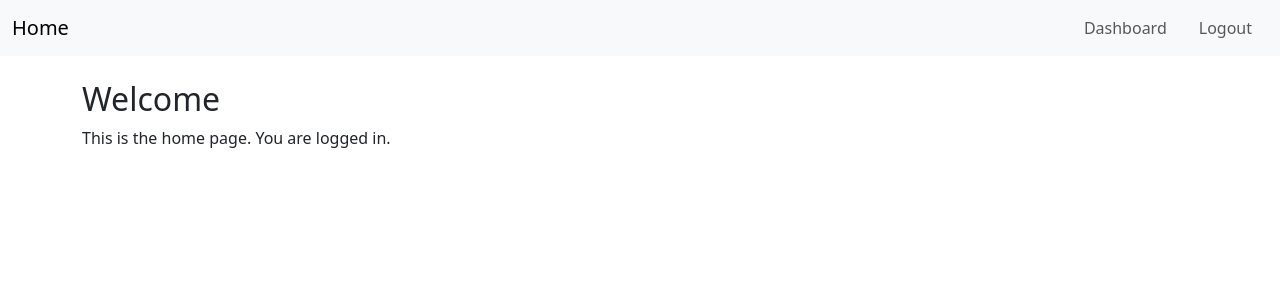
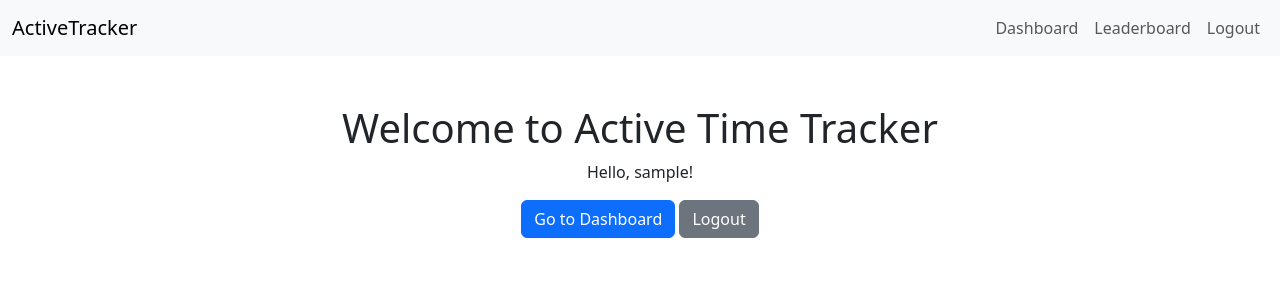
Before and after one commit to sgallaher/password, a Flask app: page / in a window 1280 px wide. Shown: the top 300 px of the page. Run offline with Flask 3, Linux system fonts and the light colour scheme; the visitor is signed in with stand-in values (Sample User, id 1).

Commit message:
will it works?

```diff
--- a/app/__init__.py
+++ b/app/__init__.py
@@ -27,7 +27,6 @@ def create_app():
 
     app.permanent_session_lifetime = timedelta(minutes=120)
 
-    # Google OAuth
     google_bp = make_google_blueprint(
         client_id=os.environ.get("GOOGLE_OAUTH_CLIENT_ID"),
         client_secret=os.environ.get("GOOGLE_OAUTH_CLIENT_SECRET"),
@@ -36,7 +35,7 @@ def create_app():
             "https://www.googleapis.com/auth/userinfo.email",
             "openid"
         ],
-        redirect_to="auth.google_authorized"
+        redirect_to="auth.google_authorized"  # callback route
     )
     app.register_blueprint(google_bp, url_prefix="/login")
 
--- a/app/routes.py
+++ b/app/routes.py
@@ -5,13 +5,15 @@ from . import db
 from .models import User, LoginSession
 from datetime import datetime
 
-bp = Blueprint("auth", __name__)  # match your template url_for calls
+bp = Blueprint("auth", __name__)
 
+# ----- INDEX -----
 @bp.route("/")
 def index():
-    return render_template("index.html")
+    user_id = session.get("user_id")
+    return render_template("index.html", logged_in=bool(user_id))
 
-
+# ----- DASHBOARD -----
 @bp.route("/dashboard")
 def dashboard():
     user_id = session.get("user_id")
@@ -21,31 +23,26 @@ def dashboard():
         flash("Please log in first.", "warning")
         return redirect(url_for("auth.index"))
 
-    # Check for 120-minute timeout
+    # 120-minute timeout
     login_time = datetime.fromisoformat(login_time_str)
     if (datetime.utcnow() - login_time).total_seconds() > 120 * 60:
         flash("Session expired after 2 hours. Please log in again.", "warning")
         return redirect(url_for("auth.logout"))
 
-    # Total active time across all sessions
+    # Total active time
     total_active_seconds = db.session.query(
         func.coalesce(func.sum(LoginSession.active_time_seconds), 0)
     ).filter_by(user_id=user_id).scalar()
 
-    total_minutes = total_active_seconds // 60
-    total_seconds = total_active_seconds % 60
-
     return render_template(
         "dashboard.html",
-        total_active_minutes=total_minutes,
-        total_active_seconds=total_seconds
+        total_active_minutes=total_active_seconds // 60,
+        total_active_seconds=total_active_seconds % 60
     )
 
-
-# --- Google OAuth callback ---
+# ----- GOOGLE AUTH CALLBACK -----
 @bp.route("/login/google/authorized")
 def google_authorized():
-    # If not authorized, redirect to Flask-Dance login
     if not google.authorized:
         flash("Google login required.", "warning")
         return redirect(url_for("google.login"))
@@ -59,7 +56,6 @@ def google_authorized():
     email = info.get("email")
     name = info.get("name")
 
-    # Create user if new
     user = User.query.filter_by(email=email).first()
     if not user:
         user = User(email=email, name=name)
@@ -67,7 +63,7 @@ def google_authorized():
         db.session.commit()
         flash("Account created via Google!", "success")
 
-    # Start session
+    # Set session
     session["user_id"] = user.id
     session.permanent = True
     new_session = LoginSession(user_id=user.id)
@@ -82,7 +78,7 @@ def google_authorized():
 
     return redirect(url_for("auth.dashboard"))
 
-
+# ----- LOGOUT -----
 @bp.route("/logout")
 def logout():
     login_session_id = session.get("login_session_id")
@@ -99,7 +95,7 @@ def logout():
     flash("You have been logged out.", "info")
     return redirect(url_for("auth.index"))
 
-
+# ----- UPDATE ACTIVE TIME -----
 @bp.route("/update_active_time", methods=["POST"])
 def update_active_time():
     if "login_session_id" not in session:
@@ -126,7 +122,7 @@ def update_active_time():
 
     return jsonify({"status": "ok", "total_active_seconds": login_session.active_time_seconds})
 
-
+# ----- LEADERBOARD -----
 @bp.route("/leaderboard")
 def leaderboard():
     user_id = session.get("user_id")
@@ -134,7 +130,6 @@ def leaderboard():
         flash("Please log in first.", "warning")
         return redirect(url_for("auth.index"))
 
-    # Pagination parameters
     try:
         page = int(request.args.get("page", 1))
         per_page = int(request.args.get("per_page", 10))
--- a/app/templates/base.html
+++ b/app/templates/base.html
@@ -1,28 +1,29 @@
-<!doctype html>
+<!DOCTYPE html>
 <html lang="en">
 <head>
     <meta charset="UTF-8">
-  <title>{% block title %}Flask Auth{% endblock %}</title>
-  <link href="https://cdn.jsdelivr.net/npm/bootstrap@5.3.2/dist/css/bootstrap.min.css" rel="stylesheet">
+    <title>{% block title %}Active Time Tracker{% endblock %}</title>
+    <link rel="stylesheet" href="https://cdn.jsdelivr.net/npm/bootstrap@5.3.0/dist/css/bootstrap.min.css">
 </head>
 <body>
-
 <nav class="navbar navbar-expand-lg navbar-light bg-light">
   <div class="container-fluid">
-    <a class="navbar-brand" href="{{ url_for('auth.index') }}">Home</a>
+    <a class="navbar-brand" href="{{ url_for('auth.index') }}">ActiveTracker</a>
     <div class="collapse navbar-collapse">
-      <ul class="navbar-nav ms-auto mb-2 mb-lg-0">
+      <ul class="navbar-nav ms-auto">
         {% if session.get('user_id') %}
-          <li class="nav-item mx-2">
+            <li class="nav-item">
                 <a class="nav-link" href="{{ url_for('auth.dashboard') }}">Dashboard</a>
             </li>
-          <li class="nav-item mx-2">
+            <li class="nav-item">
+                <a class="nav-link" href="{{ url_for('auth.leaderboard') }}">Leaderboard</a>
+            </li>
+            <li class="nav-item">
                 <a class="nav-link" href="{{ url_for('auth.logout') }}">Logout</a>
             </li>
         {% else %}
-<li class="nav-item mx-2">
+            <li class="nav-item">
                 <a class="nav-link" href="{{ url_for('google.login') }}">Login with Google</a>
-
             </li>
         {% endif %}
       </ul>
@@ -34,12 +35,17 @@
     {% with messages = get_flashed_messages(with_categories=true) %}
         {% if messages %}
             {% for category, message in messages %}
-        <div class="alert alert-{{ category }}">{{ message }}</div>
+                <div class="alert alert-{{ category }} alert-dismissible fade show" role="alert">
+                    {{ message }}
+                    <button type="button" class="btn-close" data-bs-dismiss="alert" aria-label="Close"></button>
+                </div>
             {% endfor %}
         {% endif %}
     {% endwith %}
 
     {% block content %}{% endblock %}
 </div>
+
+<script src="https://cdn.jsdelivr.net/npm/bootstrap@5.3.0/dist/js/bootstrap.bundle.min.js"></script>
 </body>
 </html>
--- a/app/templates/index.html
+++ b/app/templates/index.html
@@ -1,5 +1,16 @@
 {% extends "base.html" %}
+
+{% block title %}Home{% endblock %}
+
 {% block content %}
-<h2>Welcome</h2>
-<p>This is the home page. {% if session.user_id %} You are logged in. {% endif %}</p>
+<div class="container text-center mt-5">
+    <h1>Welcome to Active Time Tracker</h1>
+    {% if logged_in %}
+        <p>Hello, {{ session['user_name'] }}!</p>
+        <a href="{{ url_for('auth.dashboard') }}" class="btn btn-primary">Go to Dashboard</a>
+        <a href="{{ url_for('auth.logout') }}" class="btn btn-secondary">Logout</a>
+    {% else %}
+        <a href="{{ url_for('google.login') }}" class="btn btn-primary">Login with Google</a>
+    {% endif %}
+</div>
 {% endblock %}
```
Also changed, not shown: app/templates/dashboard.html (+14 -29 lines). Lines whose indentation alone changed are shown as unchanged.
